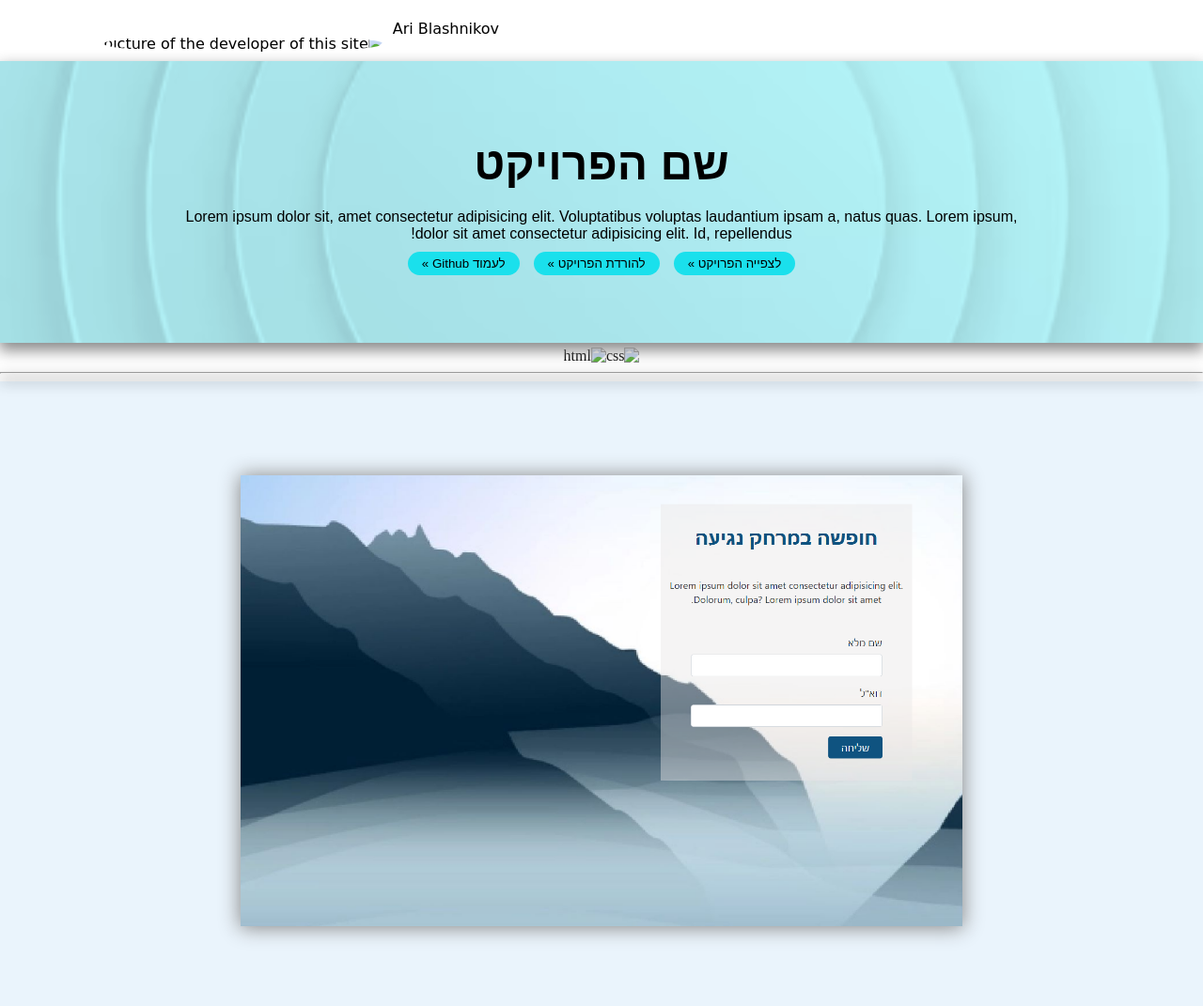
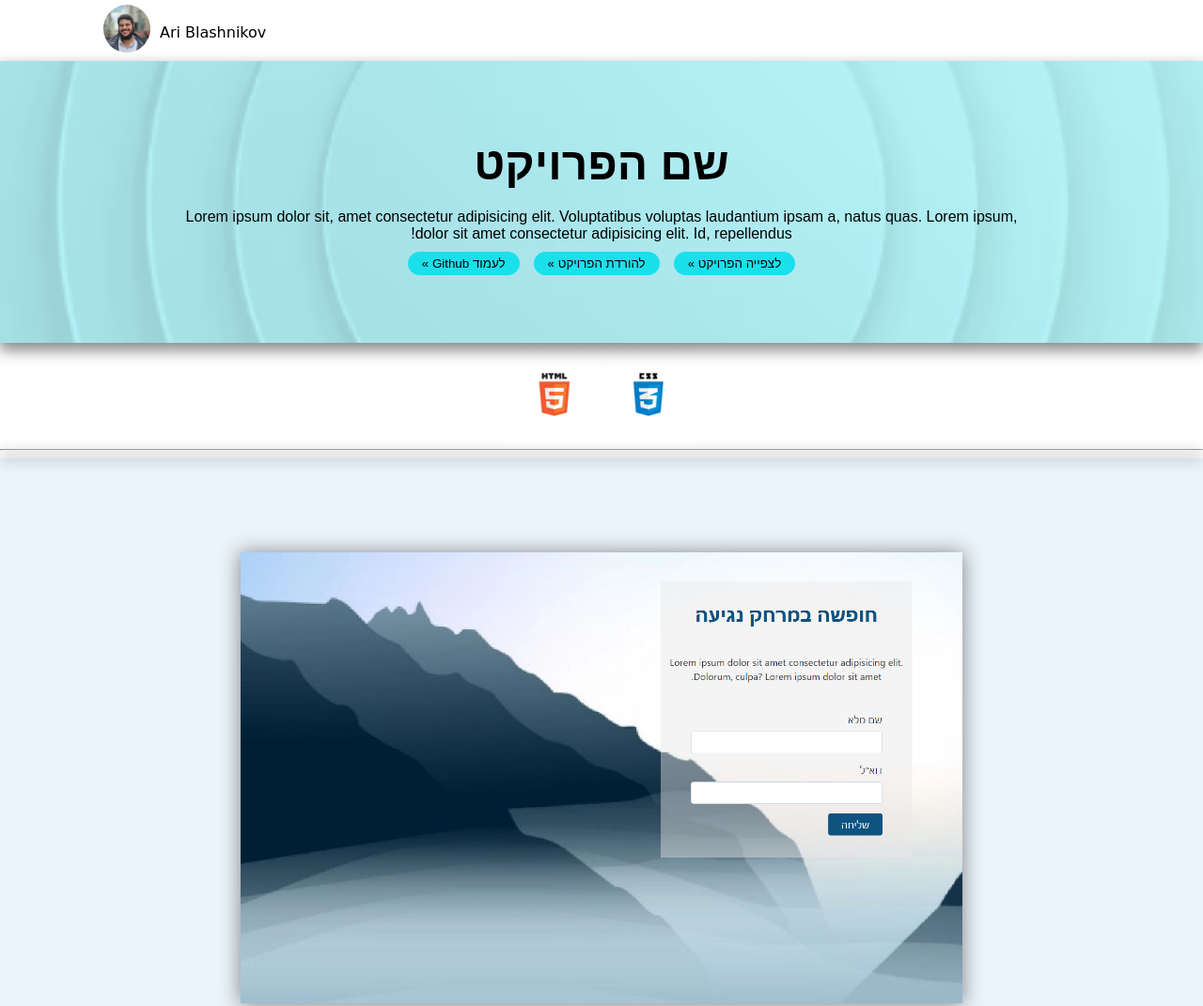
Before and after one commit to ALBlash/project_1_JS, a plain HTML site: page index.html in a window 1280 px wide. Shown: the top 1071 px of the page at 94% size. Drawn offline with Linux system fonts and the light colour scheme.

Commit message:
third commit

```diff
--- a/vacation.html
+++ b/index.html
@@ -12,7 +12,7 @@
     <div id="left">
         <p>Ari Blashnikov</p>
         <a id="ari" href="#homePage">
-            <img class="img" src="../Main_Page_HTML/images/bff5813e-9a28-42bd-85f2-1d484c847054.jpg"
+            <img class="img" src="./images/bff5813e-9a28-42bd-85f2-1d484c847054.jpg"
                 alt="picture of the developer of this site">
         </a>
     </div>
@@ -38,8 +38,8 @@
         </div>
     </section>
     <div class="languages">
-        <img src='../Main_Page_HTML/images/css.png' alt="css">
-        <img src="../Main_Page_HTML/images/html.png" alt="html">
+        <img src='./images/css.png' alt="css">
+        <img src="./images/html.png" alt="html">
     </div>
 
     <hr>
```
